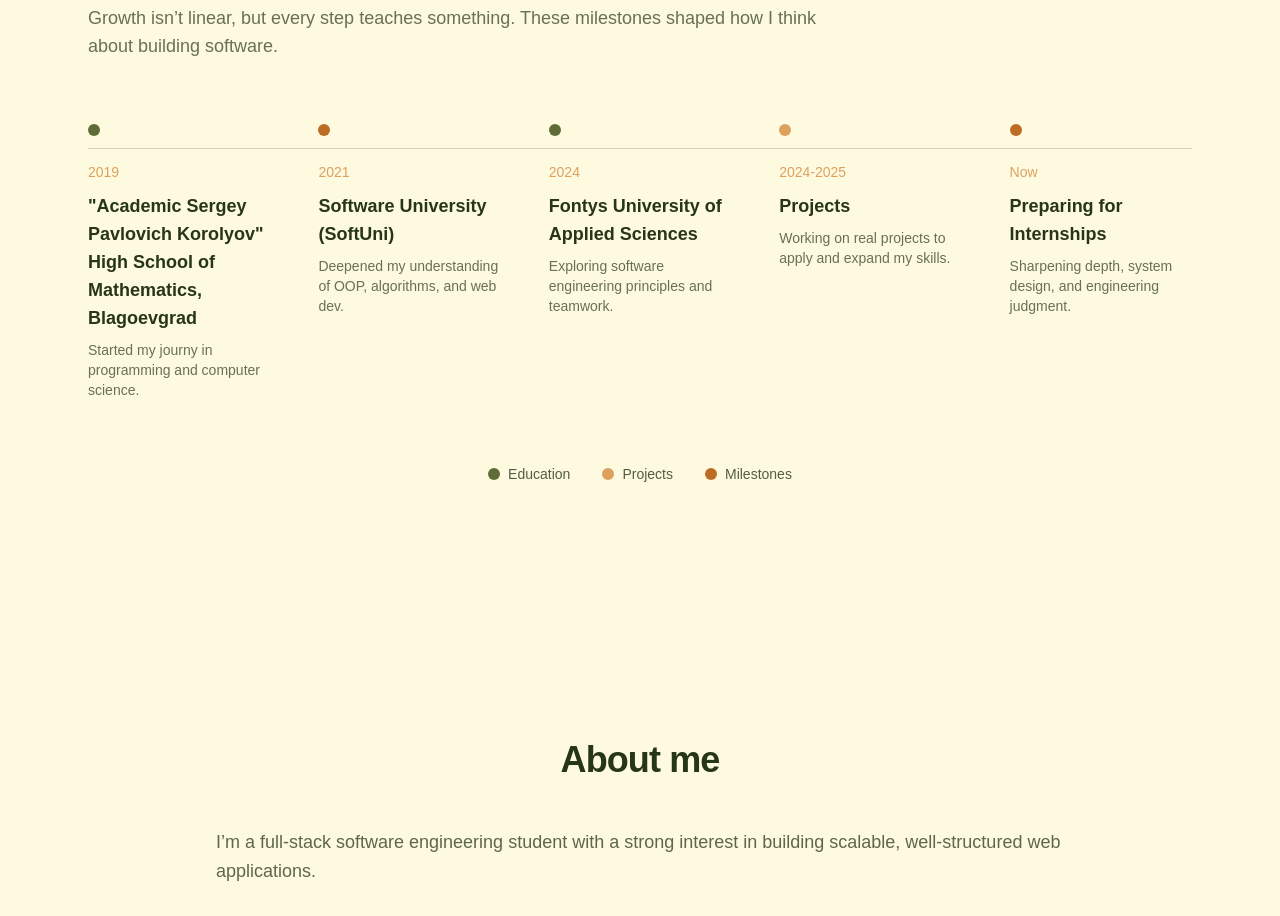
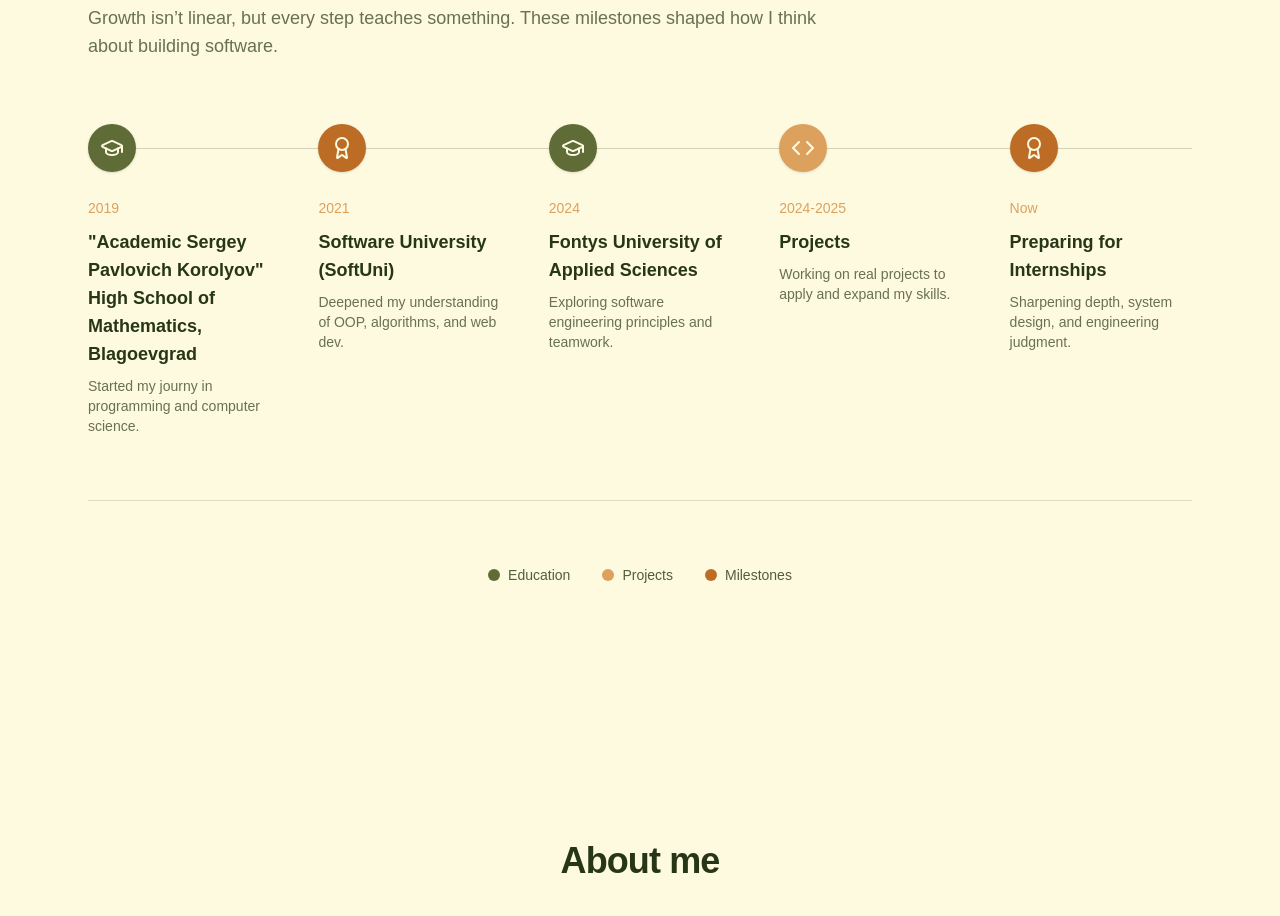
Before and after one commit to DimitarMalamski/Personal-Portfolio, a Next.js app: page / in a window 1280 px wide. Shown: the part 1740-2656 px from the top of the page. Built offline with nearby package versions, Linux system fonts and the light colour scheme.

Commit message:
Initial design of the Journey section is complete

```diff
--- a/package.json
+++ b/package.json
@@ -10,6 +10,7 @@
   },
   "dependencies": {
     "gsap": "^3.14.2",
+    "lucide-react": "^0.563.0",
     "next": "16.1.4",
     "react": "19.2.3",
     "react-dom": "19.2.3"
--- a/src/sections/Journey.tsx
+++ b/src/sections/Journey.tsx
@@ -1,3 +1,5 @@
+import { GraduationCap, Code, Award } from "lucide-react";
+
 export default function Journey() {
   return (
     <section
@@ -56,19 +58,37 @@
               type: "milestone",
             },
           ].map((item) => {
-            const dotColor =
+            const iconConfig =
               item.type === "education"
-                ? "bg-[var(--olive)]"
+                ? {
+                    Icon: GraduationCap,
+                    bg: "bg-[var(--olive)]",
+                  }
                 : item.type === "project"
-                  ? "bg-[var(--amber)]"
-                  : "bg-[var(--burnt)]";
+                  ? {
+                      Icon: Code,
+                      bg: "bg-[var(--amber)]",
+                    }
+                  : {
+                      Icon: Award,
+                      bg: "bg-[var(--burnt)]",
+                    };
 
             return (
               <div key={item.title} className="relative">
                 <div
                   aria-hidden
-                  className={`w-3 h-3 rounded-full mb-6 ${dotColor}`}
-                />
+                  className={`
+    w-12 h-12
+    rounded-full
+    flex items-center justify-center
+    ${iconConfig.bg}
+    mb-6
+    shadow-sm
+  `}
+                >
+                  <iconConfig.Icon className="w-6 h-6 text-[var(--cream)]" />
+                </div>
 
                 <span className="text-sm text-[var(--amber)]">{item.year}</span>
 
@@ -81,6 +101,8 @@
             );
           })}
         </div>
+
+        <div className="mt-16 h-px w-full bg-[var(--forest)]/15" />
 
         <div className="mt-16 flex justify-center">
           <ul className="flex items-center gap-8 text-sm text-[var(--forest)]/80">
```
Also changed, not shown: 1 other file (tests, documents, lock files or other folders).
